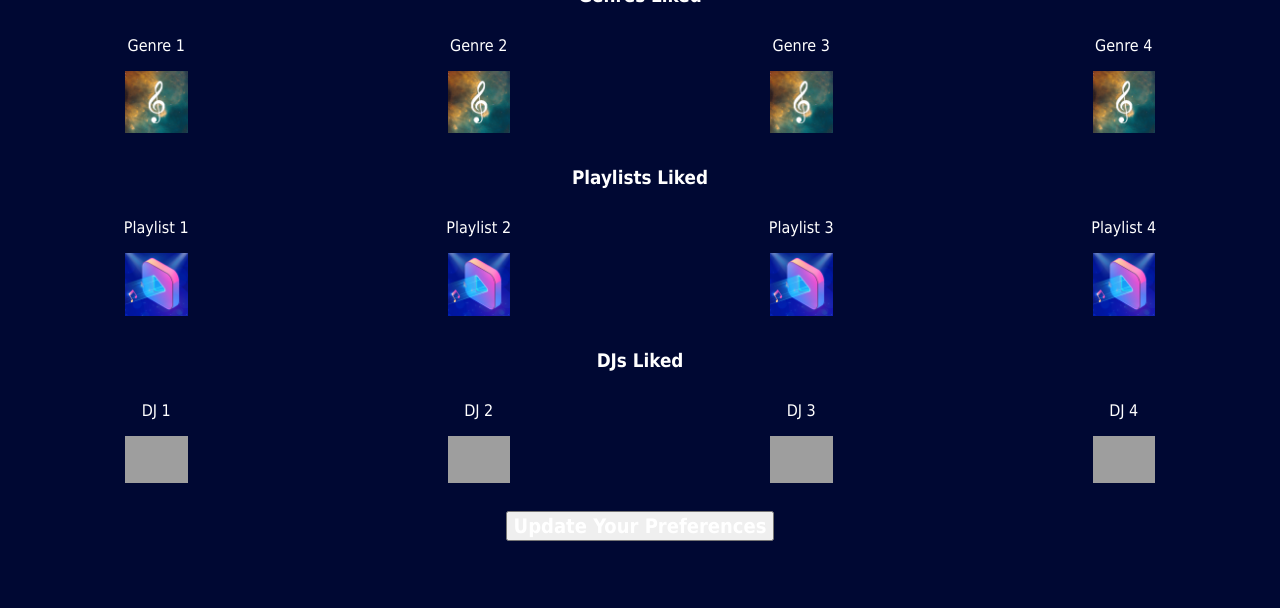
After one commit to nyamekyeak/CosmicHarmony, a web app: file profiles/listener/listener_preferences.html in a window 1280 px wide. The commit adds this page. Shown: the part 192-800 px from the top of the page. Run offline with its HTML, style and script files only (its server is not run), Linux system fonts and the light colour scheme; grey boxes are pictures that could not be loaded.

Commit message:
Added About and Preferences Page

```diff
--- a/profiles/listener/css/main.css
+++ b/profiles/listener/css/main.css
@@ -43,7 +43,10 @@ input {
 
 }
 
-
+.PlayerTitleMetadata {
+    margin-top:auto;
+    margin-bottom:0%;
+}
 
 .SongHeader {
     color: blue;
@@ -90,7 +93,7 @@ h2 {
 }
 
 .AlbumArt {
-    width:30%;
+    width:25%;
     display:center;
     orientation:landscape;
 }
@@ -133,10 +136,8 @@ p.lyricStanza {
     background-color: #7293A0;
 }
 
-
-
 #upNextImage {
-    height: 20%;
+    height:20%;
     width:20%;
 }
 
@@ -152,10 +153,24 @@ p.event {
 .upNextHeader {
     display:grid;
     align-items: center;
-    grid-template-columns: 1fr 1fr;
+    grid-template-columns: 1fr 3fr;
     column-gap: 10px;
 }
 
+.upNextHeader div {
+    color:black;
+}
 #muteSoundIcon{
     width:125%;
 }
+
+#likeButton:hover {
+    background-color:red;
+}
+
+.upNextMetadataAll {
+    display:grid;
+    align-items: center;
+    grid-template-columns: 1fr 1fr 1f;
+    column-gap: 0px;
+}
--- /dev/null
+++ b/profiles/listener/css/preferences.css
@@ -0,0 +1,37 @@
+p {
+    color:white;
+}
+
+h2 {
+    color:white;
+}
+
+.Genre {
+    display: grid;
+    align-items: center;
+    grid-template-columns: 1fr 1fr 1fr 1fr;
+    column-gap: 10px;
+}
+
+.Playlist {
+    display: grid;
+    align-items: center;
+    grid-template-columns: 1fr 1fr 1fr 1fr;
+    column-gap: 10px;
+}
+
+.DJ {
+    display: grid;
+    align-items: center;
+    grid-template-columns: 1fr 1fr 1fr 1fr;
+    column-gap: 10px;
+}
+
+.itemImg {
+    width:20%;
+}
+
+.itemImg:hover {
+    -webkit-filter: grayscale(50%); /* Safari 6.0 - 9.0 */
+    filter: grayscale(50%);
+}
--- /dev/null
+++ b/profiles/listener/listener_preferences.html
@@ -0,0 +1,112 @@
+<!DOCTYPE html>
+
+      <head>
+        <link rel="stylesheet" href="https://fonts.googleapis.com/css2?family=Material+Symbols+Outlined:opsz,wght,FILL,GRAD@24,400,0,0" />
+        <!-- Base CSS -->
+        <link rel="stylesheet" href="../../css/style.css">
+        <link rel = "stylesheet" href="../../css/navbar.css">
+        <link rel = "stylesheet" href="../../css/mainWidget.css">
+        <link rel="stylesheet" href="../../css/timeline.css">
+        <link rel="stylesheet" href="./css/main.css">
+        <link rel="stylesheet" href="./../../css/footer.css">
+        <link rel="stylesheet" href="./css/preferences.css">
+      </head>
+
+      <body>
+         <header>
+            <nav id="navigation">
+                <ul id = "leftNav">
+                    <li>
+                        <a href="../listener/listenerMain.html">Home</a>
+                    </li>
+                    <li>
+                        <a href="listener_timeline.html">Timeline</a>
+                    </li>
+                    <li>
+                        <a href="listener_explore.html">Explore</a>
+                    </li>
+                </ul>
+                <span id="navLogo">
+                    <a href="../../index.html">
+                        <img src="../../assets/graphics/svg/grayLogo.svg" alt="">
+                    </a>
+                </span>
+                <ul id="rightNav">
+                    <li>
+                        <a href="listener_news.html">News</a>
+                    </li>
+                    <li>
+                        <a href="listener_library.html">Library</a>
+                    </li>
+                    <li>
+                        <a href="listener_about.html">About</a>
+                    </li>
+                </ul>
+            </nav>
+          </header>
+
+          <main>
+            <div>
+                <h2>See Your Preferences</h2>
+                    <h3>Genres Liked</h3>
+                        <div class="Genre">
+                            <div class="itemPreference">
+                                <p class="itemDescriptor">Genre 1</p>
+                                <img src="../../assets/images/music.png" alt="Genre 1" class="itemImg">
+                            </div>
+                            <div class="itemPreference">
+                                <p class="itemDescriptor">Genre 2</p>
+                                <img src="../../assets/images/music.png" alt="Genre 1" class="itemImg">
+                            </div>
+                            <div class="itemPreference">
+                                <p class="itemDescriptor">Genre 3</p>
+                                <img src="../../assets/images/music.png" alt="Genre 1" class="itemImg">
+                            </div>
+                            <div class="itemPreference">
+                                <p class="itemDescriptor">Genre 4</p>
+                                <img src="../../assets/images/music.png" alt="Genre 1" class="itemImg">
+                            </div>
+                        </div>
+                    <h3>Playlists Liked</h3>
+                        <div class="Playlist">
+                            <div class="itemPreference">
+                                <p class="itemDescriptor">Playlist 1</p>
+                                <img src="../../assets/images/music.jpg" alt="Genre 1" class="itemImg">
+                            </div>
+                            <div class="itemPreference">
+                                <p class="itemDescriptor">Playlist 2</p>
+                                <img src="../../assets/images/music.jpg" alt="Genre 1" class="itemImg">
+                            </div>
+                            <div class="itemPreference">
+                                <p class="itemDescriptor">Playlist 3</p>
+                                <img src="../../assets/images/music.jpg" alt="Genre 1" class="itemImg">
+                            </div>
+                            <div class="itemPreference">
+                                <p class="itemDescriptor">Playlist 4</p>
+                                <img src="../../assets/images/music.jpg" alt="Genre 1" class="itemImg">
+                            </div>
+                        </div>
+                    <h3>DJs Liked</h3>
+                        <div class="DJ">
+                            <div class="itemPreference">
+                                <p class="itemDescriptor">DJ 1</p>
+                                <img src="../../assets/images/dj.png" alt="Genre 1" class="itemImg">
+                            </div>
+                            <div class="itemPreference">
+                                <p class="itemDescriptor">DJ 2</p>
+                                <img src="../../assets/images/dj.png" alt="Genre 1" class="itemImg">
+                            </div>
+                            <div class="itemPreference">
+                                <p class="itemDescriptor">DJ 3</p>
+                                <img src="../../assets/images/dj.png" alt="Genre 1" class="itemImg">
+                            </div>
+                            <div class="itemPreference">
+                                <p class="itemDescriptor">DJ 4</p>
+                                <img src="../../assets/images/dj.png" alt="Genre 1" class="itemImg">
+                            </div>
+                        </div>
+            </div>
+                <button><h2>Update Your Preferences</h2></button>
+          </main>
+        </body>
+</html>
```
Also changed, not shown: profiles/listener/css/about.css (added, +68 -0 lines), profiles/listener/listenerMain.html (+86 -7 lines), profiles/listener/listener_about.html (+90 -0 lines), profiles/listener/listener_preferences_edit.html (added, +112 -0 lines), assets/images/music.png (added), assets/images/playlist.png (added), 1 other file.
